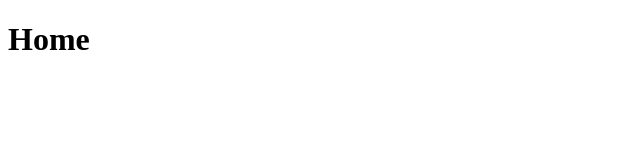
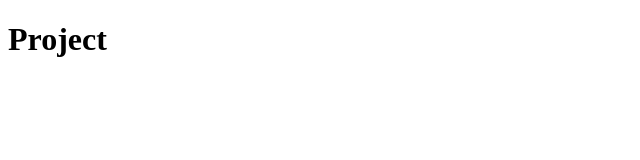
Before and after one commit to Git-Projects72/Feature-branch-workflow, a plain HTML site: page src/Index.html in a window 1280 px wide. Shown: the full height of the page, 0-640 px from the left. Drawn offline with Linux system fonts and the light colour scheme.

Commit message:
add line

```diff
--- a/src/Index.html
+++ b/src/Index.html
@@ -6,6 +6,6 @@
     <title>Git Workflows Project</title>
 </head>
 <body>
-    <h1>Home</h1>
+    <h1>Project</h1>
 </body>
 </html>
```
